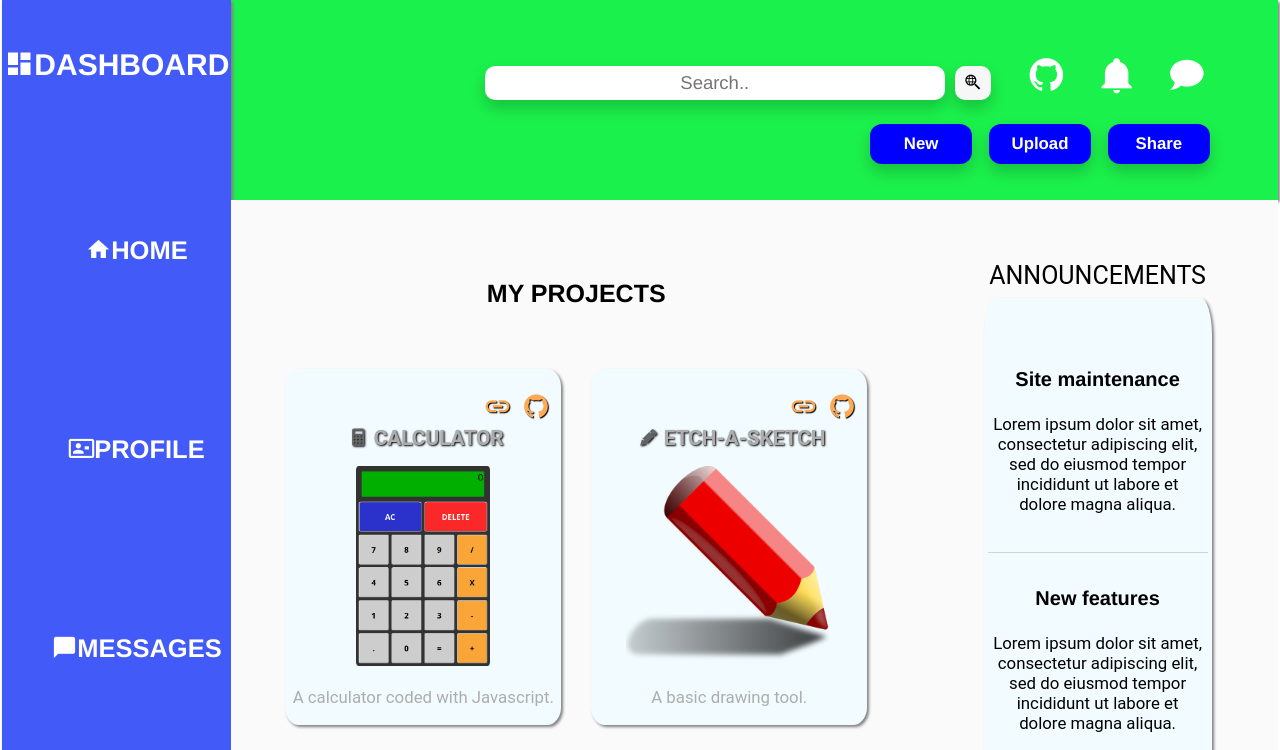
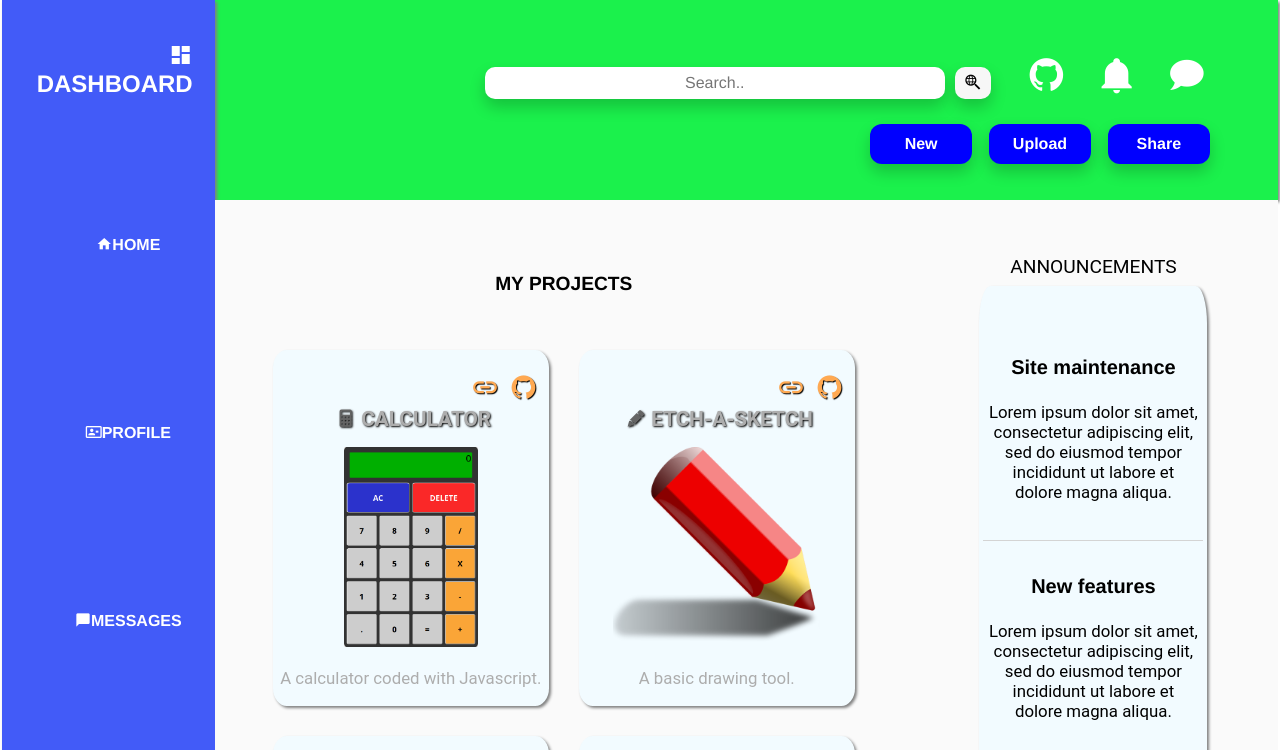
Before and after one commit to Roblou2/admin-dashboard, a plain HTML site: page index.html in a window 1280 px wide. Shown: the top 750 px of the page. Drawn offline with Linux system fonts and the light colour scheme.

Commit message:
scaled down sidebar, header and body titles text

```diff
--- a/style.css
+++ b/style.css
@@ -33,7 +33,7 @@ justify-content: flex-start;
 
   .main-title h3 {
     color: black;
-    font-size: 25px;
+    font-size: 1.2rem;
     text-transform: uppercase;
   }
 
@@ -59,12 +59,13 @@ justify-content: flex-start;
   margin-top: -15px;
   display: flex;
   flex-flow: row nowrap;
+
 }
 
 .menu input[type=text] {
   padding: 6px;
 
-  font-size: calc(15px + (25 - 15) * ((100vw - 350px) / (3000 - 350)));
+  font-size: 1rem;
   width: 50vw;
   border: none;
   border-radius: 10px;
@@ -105,7 +106,7 @@ margin-right: 70px;
 
 .menu-lower .button {
   width: 8vw;
-  font-size: calc(14px + (22 - 14) * ((100vw - 350px) / (3000 - 350)));
+  font-size: 1rem;
   font-family: Helvetica;
   font-weight: 600;
   height: 5vh;
@@ -136,7 +137,7 @@ p.title {
 }
 
 .sidebar-wrap h3 {
-  font-size: 30px;
+  font-size: 1.5rem;
   color: white;
   text-transform: uppercase;
 }
@@ -155,7 +156,7 @@ body p  {
 body ul {
   color: white;
   font-weight: 700;
-  font-size: calc(22px + (32 - 22) * ((100vw - 350px) / (3000 - 350)));
+  font-size: 1rem;
 }
 
 #main-wrap {
@@ -218,7 +219,7 @@ font-size: calc(18px + (26 - 18) * ((100vw - 350px) / (3000 - 350)));
 
 .anns-wrapper p.ann-title {
   color: black;
-  font-size: 25px;
+  font-size: 1.2rem;
   margin-bottom: 8px;
   text-transform: uppercase;
 
@@ -269,6 +270,7 @@ grid-template-areas:
 
 .sidebar-wrap h3 {
   text-align: right;
+  padding: 0 20px;
 }
 
 .sidebar ul li {
@@ -402,6 +404,7 @@ grid-template-areas:
 
 .menu .search-box {
 margin-top: 0;
+
 }
 
 .menu button {             /*search box*/
```
